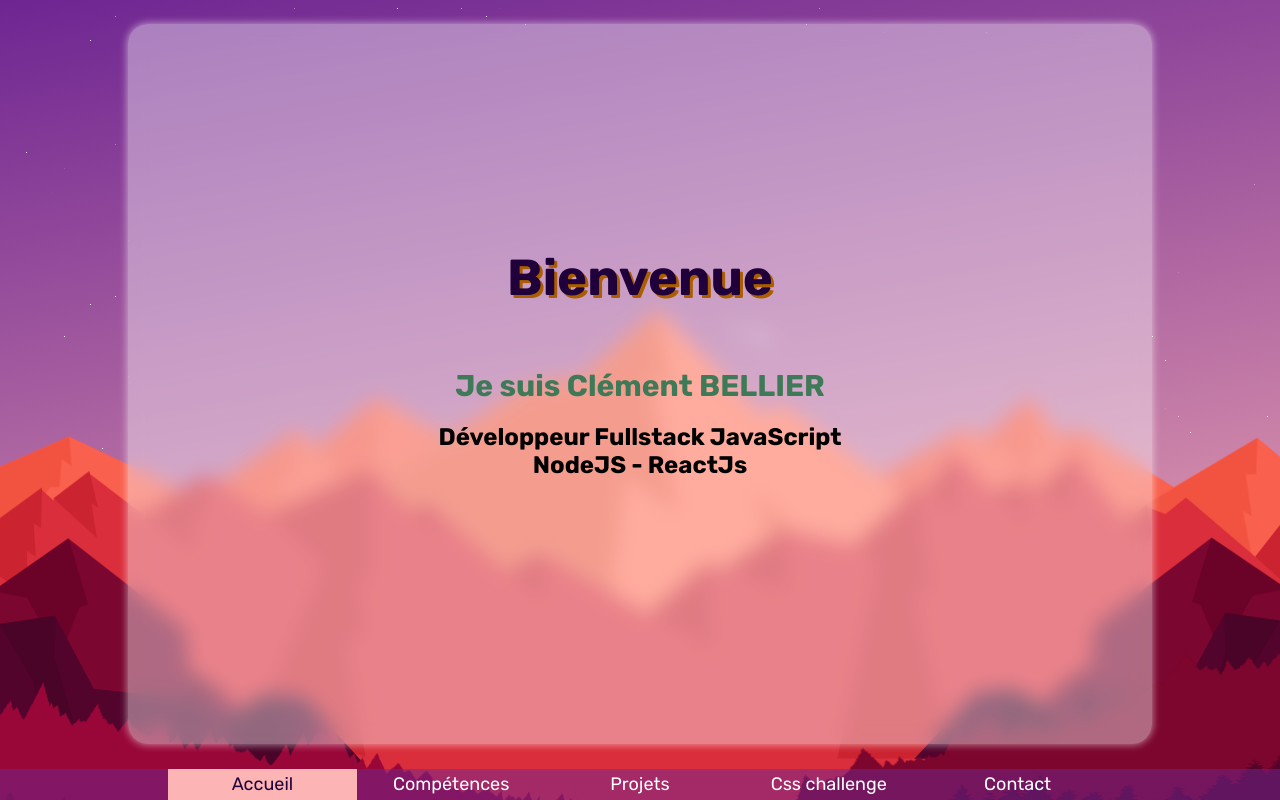
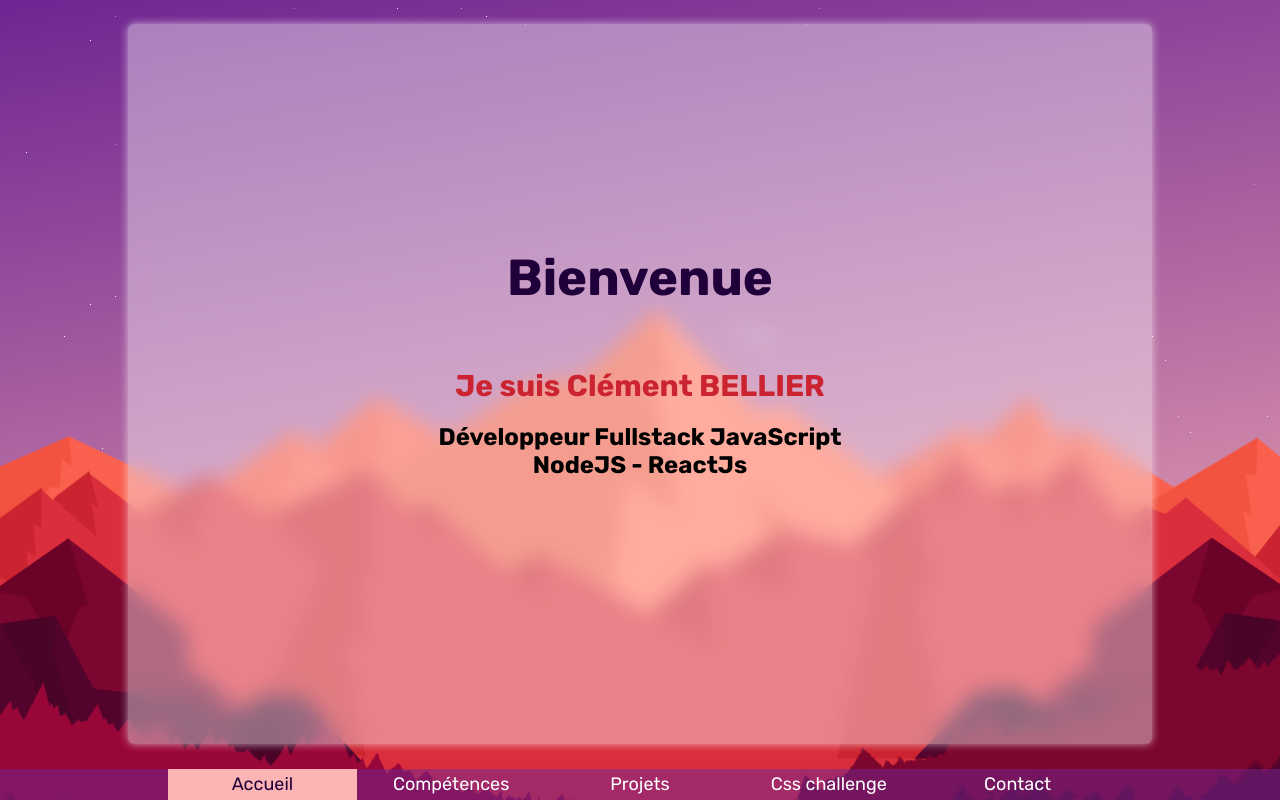
Before and after one commit to ClementBellier/portfolio, a React (Vite) app: page / in a window 1280 px wide. Built offline with nearby package versions, Linux system fonts and the light colour scheme.

Commit message:
Amélioration couleurs textes

```diff
--- a/index.html
+++ b/index.html
@@ -5,7 +5,7 @@
     <meta name="viewport" content="width=device-width, initial-scale=1.0" />
     <link rel="stylesheet" href="style.css" />
     <link rel="stylesheet" href="stars.css" />
-    <title>Portfolio de Clément BELLIER</title>
+    <title>Clément BELLIER - Développeur Fullstack Javascript</title>
   </head>
   <body>
     <div id="root"></div>
--- a/style.css
+++ b/style.css
@@ -31,8 +31,8 @@ a{
     --forest4: #3D0321;
     --forest5: #2F0C29;
     --primary-color: #20003A;
-    --secondary-color: #3E7A57;
-    --tertiary-color: #AB5E00;
+    --secondary-color: var(--mountain3-shadow);
+    --tertiary-color: var(--mountain2-shadow);
     --card: rgba(255,255,255,.4);
     --shadow-card: rgba(255,255,255,.6);
     --links: #fffc;
@@ -55,6 +55,7 @@ body{
     background: linear-gradient(350deg, var(--sky-bottom) 0%, var(--sky-top) 100%);
     font-family: 'Rubik', Helvetica, sans-serif;
     color: var(--font-color);
+    overflow: hidden;
 }
 .content{
     position: absolute;
@@ -64,15 +65,16 @@ body{
     background-color: var(--card);
     -webkit-backdrop-filter: blur(10px);
     backdrop-filter: blur(10px);
-    border-radius: 20px;
+    border-radius: 6px;
     padding: 40px;
     box-shadow: 0 0 8px var(--shadow-card);
     top: 48%;
     left: 50%;
     /* transform: translate(-50%, -50%); */
     overflow-y: scroll;
-    -ms-overflow-style: none;  /* IE and Edge */
-    scrollbar-width: none;  /* Firefox */
+    scrollbar-width: thin;  /* Firefox */
+    scrollbar-color: var(--shadow-card);
+    scrollbar-base-color: var(--card);
     scroll-snap-type: y mandatory;
     animation: content-appears 1.5s ease-in-out 1.5s both;
 }
@@ -81,13 +83,20 @@ body{
     to{transform: translate(-50%, -50%);}
 }
 .content::-webkit-scrollbar{
-    display: none;
+    width: 6px;
+}
+.content::-webkit-scrollbar-track{
+    background: transparent;
+}
+.content::-webkit-scrollbar-thumb{
+    background-color: var(--shadow-card);
+    border-radius: 6px;
 }
 h1{
     font-size: var(--font-size-h1);
     margin-block: .8em;
     color: var(--primary-color);
-    text-shadow: 3px 3px var(--tertiary-color);
+    /* text-shadow: 3px 3px var(--tertiary-color); */
 }
 h2{
     font-size: var(--font-size-h2);
```
